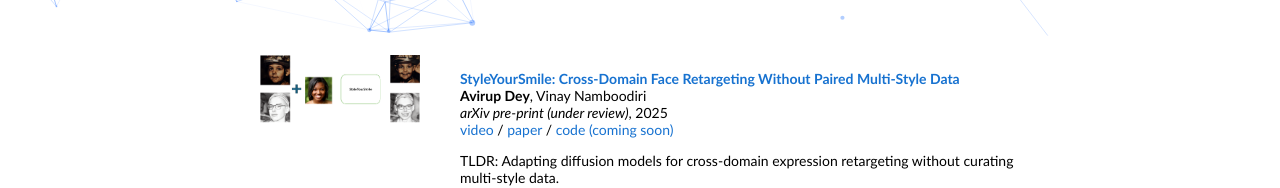
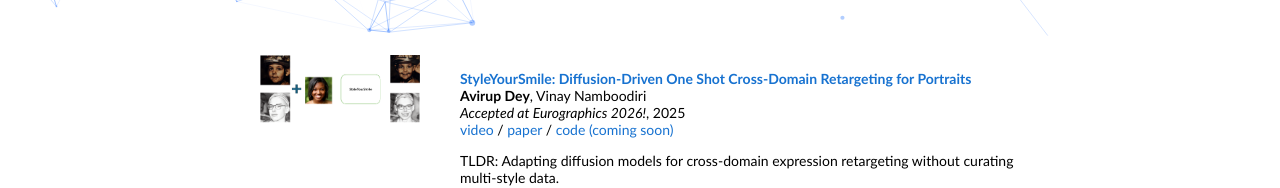
Before and after one commit to AvirupJU/avirupju.github.io, a plain HTML site: page index.html in a window 1280 px wide. Shown: the part 757-945 px from the top of the page. Drawn offline with Linux system fonts and the light colour scheme.

Commit message:
Update index.html

```diff
--- a/index.html
+++ b/index.html
@@ -103,13 +103,13 @@
             </td>
             <td style="padding:20px;width:75%;vertical-align:middle">
               <a href="#">
-                <papertitle>StyleYourSmile: Cross-Domain Face Retargeting Without Paired Multi-Style Data</papertitle>
+                <papertitle>StyleYourSmile: Diffusion-Driven One Shot Cross-Domain Retargeting for Portraits</papertitle>
               </a>
               <br>
               <strong>Avirup Dey</strong>,
               Vinay Namboodiri
               <br>
-              <em>arXiv pre-print (under review)</em>, 2025
+              <em>Accepted at Eurographics 2026!</em>, 2025
               <br>
 			  <a href="https://www.youtube.com/watch?v=YZ1FXyzvfAw" target="_blank">video</a>
 			  /
```
